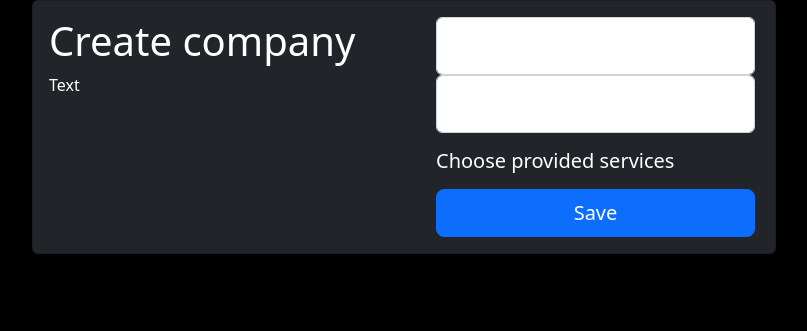
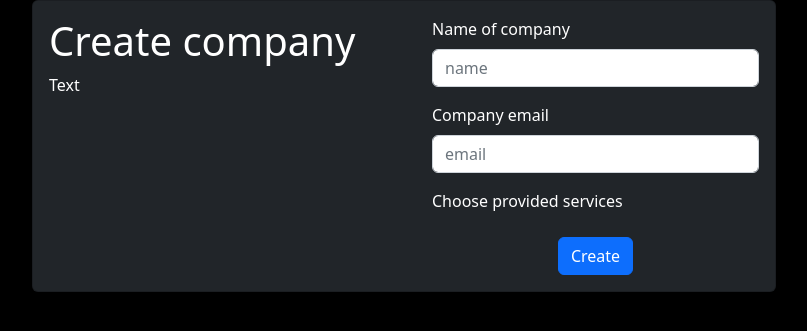
Before and after one commit to kuzminovdmit/DetailingAuctionPlatform, a Django app: page /accounts/companies/create in a window 1280 px wide. Shown: the part 190-521 px from the top of the page, without its empty margins (236-1043 px from the left). Run offline with Django 4.2, Linux system fonts and the light colour scheme; data that the repository does not hold is empty; some libraries are stand-ins or nearby versions.

Commit message:
Fix company forms templates

```diff
--- a/templates/accounts/company_create.html
+++ b/templates/accounts/company_create.html
@@ -12,20 +12,19 @@
       </div>
       <div class="col-lg-6 col-md-7 col-sm-12">
         <div class="card-body">
+          <form class="row g-3" action="{% url 'accounts:company_create' %}" method="post">
+            {% csrf_token %}
             {{ form.errors }}
-          <div class="form px-1">
-            <form id="sign_in" class="form-company-create" action="{% url 'accounts:company_create' %}" method="post">
-              {% csrf_token %}
-              <div class="form-floating">
-                <input type="text" class="form-control company-name" name="name" required id="id_name" maxlength="128" placeholder="name">
-                <label for="id_name">Name of company</label>
+            <div class="col-12">
+              <label class="form-label" for="id_name">Name of company</label>
+              <input type="text" class="form-control" name="name" id="id_name" maxlength="128" required placeholder="name">
             </div>
-              <div class="form-floating">
-                <input type="email" class="form-control company-email" name="email" required id="id_email" placeholder="email">
-                <label for="id_email">Company email</label>
+            <div class="col-12">
+              <label class="form-label" for="id_email">Company email</label>
+              <input type="text" class="form-control" name="email" id="id_email" maxlength="128" required placeholder="email">
             </div>
-              <div class="form-floating mt-3 mb-3" id="id_services">
-                <h5>Choose provided services</h5>
+            <div class="col-12">
+              <label class="form-label" for="id_color">Choose provided services</label>
               {% regroup form.services.field.queryset by get_category_display as categories %}
               {% for category in categories %}
                 <h6 class="mt-2">{{ category.grouper }}</h6>
@@ -38,12 +37,11 @@
               {% endfor %}
             </div>
             <div class="d-flex justify-content-center">
-                <button class="w-100 btn btn-lg btn-primary" type="submit">Save</button>
+              <button class="btn btn-primary" type="submit">Create</button>
             </div>
           </form>
         </div>
       </div>
     </div>
   </div>
-  </div>
 {% endblock %}
```
Also changed, not shown: templates/accounts/company_update.html (+12 -14 lines). Lines whose indentation alone changed are shown as unchanged.
